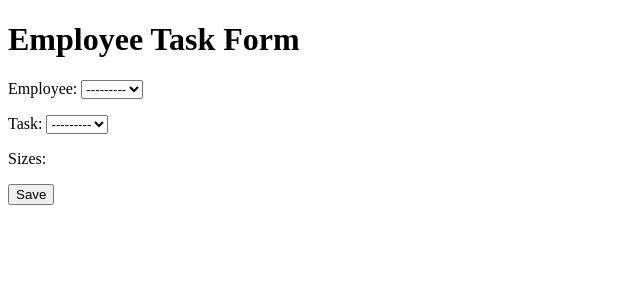
After one commit to TemirlanSadykov/AktisServer, a Django app: page /clock_in_out/start_task_test/ in a window 1280 px wide. The commit adds this page. Shown: the top 300 px of the page, without its empty margins (0-640 px from the left). Run offline with Django 4.2, Linux system fonts and the light colour scheme; data that the repository does not hold is empty.

Commit message:
Start task solved

```diff
--- a/clock_in_out/forms.py
+++ b/clock_in_out/forms.py
@@ -1,6 +1,6 @@
 from django import forms
 from .models import Employee
-from .models import Task, Size
+from .models import Task, Size, EmployeeTask
 
 class EmployeeLoginForm(forms.Form):
     username = forms.CharField(max_length=150)
@@ -34,3 +34,14 @@ class SizeForm(forms.ModelForm):
         widgets = {
             'size': forms.TextInput(attrs={'class': 'form-control'})
         }
+
+class StartTaskForm(forms.ModelForm):
+    sizes = forms.ModelMultipleChoiceField(
+        queryset=Size.objects.all(),
+        widget=forms.CheckboxSelectMultiple,
+        to_field_name='size'
+    )
+
+    class Meta:
+        model = EmployeeTask
+        fields = ['employee', 'task', 'sizes']
--- a/clock_in_out/models.py
+++ b/clock_in_out/models.py
@@ -63,12 +63,20 @@ class Size(models.Model):
     def __str__(self):
         return self.size
 
+    @property
+    def id(self):
+        return self.id
+
 class EmployeeTask(models.Model):
     employee = models.ForeignKey('Employee', on_delete=models.CASCADE)
     task = models.ForeignKey('Task', on_delete=models.CASCADE)
-    size = models.ForeignKey('Size', on_delete=models.CASCADE)
-    start_time = models.DateTimeField()
-    finish_time = models.DateTimeField()
+    sizes = models.ManyToManyField('Size')
+    start_time = models.DateTimeField(auto_now_add=True)
+    finish_time = models.DateTimeField(null=True)
 
     def __str__(self):
-        return f"{self.employee.username} - {self.task.name} - {self.size.size}"
+        return f"{self.employee.username} - {self.task.task} - {', '.join(str(size) for size in self.sizes.all())}"
+
+    def set_finish_time(self):
+        self.finish_time = datetime.datetime.now() + datetime.timedelta(hours=6)
+        self.save()
--- /dev/null
+++ b/clock_in_out/templates/start_task_test.html
@@ -0,0 +1,15 @@
+<!DOCTYPE html>
+<html>
+<head>
+    <title>Employee Task Form</title>
+</head>
+<body>
+    <h1>Employee Task Form</h1>
+    <form method="POST">
+        {% csrf_token %}
+        {{ form.as_p }}
+
+        <button type="submit">Save</button>
+    </form>
+</body>
+</html>
--- a/clock_in_out/urls.py
+++ b/clock_in_out/urls.py
@@ -8,4 +8,5 @@ urlpatterns = [
     path('clock_out/', views.clock_out_view, name='clock_out'),
     path('admin_view/', views.admin_view, name='admin_view'),
     path('register_task_size/', views.register_task_size_view, name='register_task_size'),
+    path('start_task_test/', views.start_task_test, name='start_task_test'),
 ]
--- a/clock_in_out/views.py
+++ b/clock_in_out/views.py
@@ -3,9 +3,9 @@ from django.middleware.csrf import get_token
 from django.shortcuts import render
 from .forms import EmployeeRegistrationForm
 from django.views.decorators.csrf import csrf_protect
-from .models import Employee, Task, Size
+from .models import Employee, Task, Size, EmployeeTask
 from django.http import HttpResponse
-from .forms import TaskForm, SizeForm
+from .forms import TaskForm, SizeForm, StartTaskForm
 
 def login_view(request):
 
@@ -73,7 +73,7 @@ def clock_out_view(request):
     return HttpResponse(csrf_token)
 
 def admin_view(request):
-    return render(request, 'admin_view.html', {'employees': Employee.objects.all()})
+    return render(request, 'admin_view.html', {'employeetasks': EmployeeTask.objects.all()})
 
 def register_task_size_view(request):
     if request.method == 'POST':
@@ -93,3 +93,37 @@ def register_task_size_view(request):
         'size_form': size_form,
     }
     return render(request, 'register_task_size.html', context)
+
+def start_task_test(request):
+    csrf_token = get_token(request)
+
+    if request.method == 'POST':
+        form = StartTaskForm(request.POST)
+        if form.is_valid():
+            task_saver = form.save(commit=False)
+            sizes = []
+            for size_names in form.cleaned_data['sizes']:
+                size = Size.objects.get(size=size_names)
+                sizes.append(size.id)
+            form.cleaned_data['sizes'] = sizes
+            task_saver.save()
+            form.save_m2m()
+            response = {'status' : 'success', 'employee_task_id' : task_saver.id}
+        return JsonResponse(response)
+
+    else:
+        form = StartTaskForm()
+
+    return render(request, 'start_task_test.html', {'form': form})
+
+def finish_task_test(request):
+    csrf_token = get_token(request)
+
+    if request.method == 'POST':
+        employee_task_id = request.POST['employee_task_id']
+        employee_task = EmployeeTask.objects.get(id = employee_task_id)
+        employee_task.set_finish_time()
+        response = {'status' : 'success'}
+        return JsonResponse(response)
+
+    return HttpResponse(csrf_token)
```
Also changed, not shown: clock_in_out/templates/admin_view.html (+13 -6 lines), clock_in_out/migrations/0010_remove_employeetask_size_employeetask_sizes_and_more.py (added).
